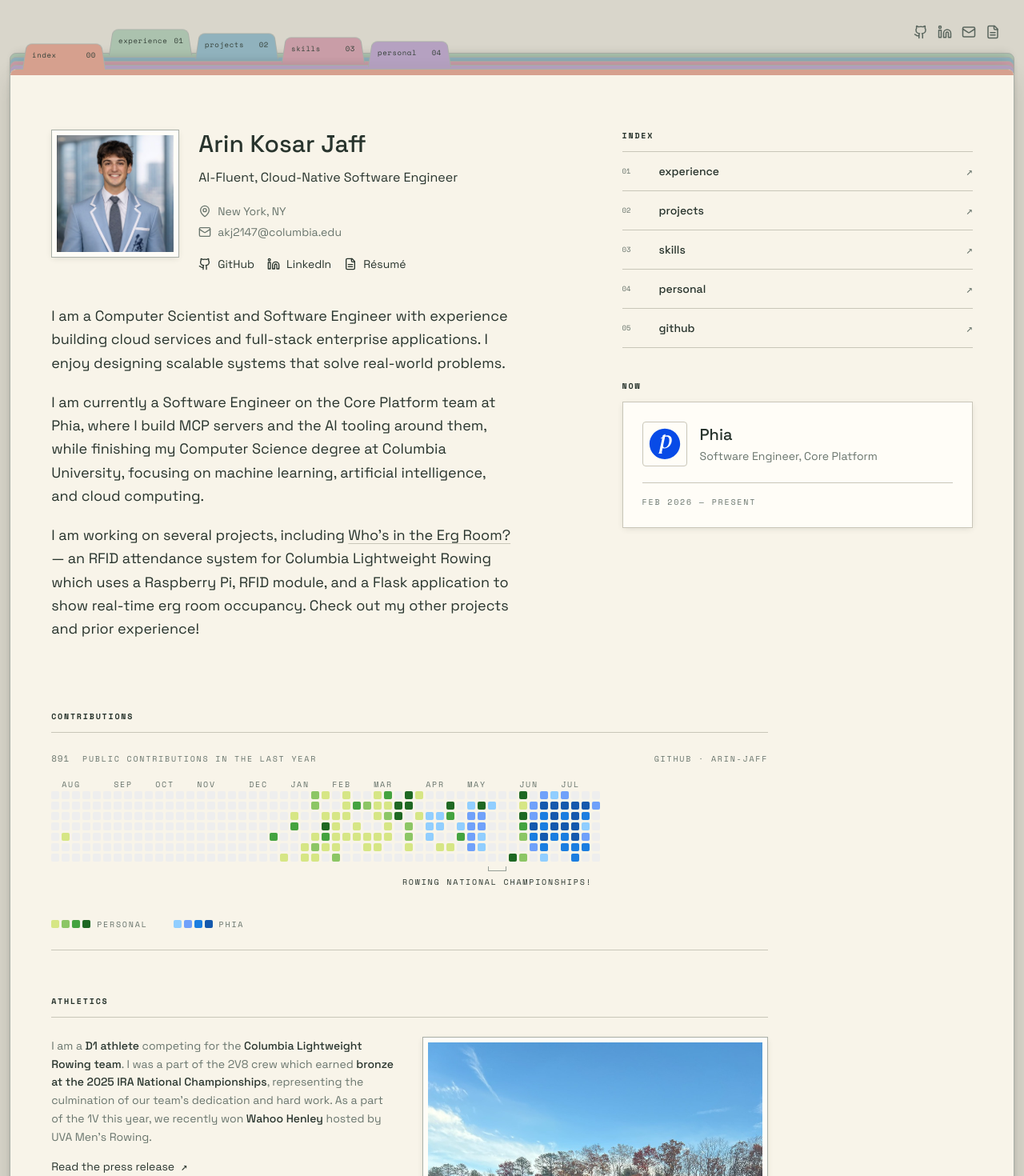
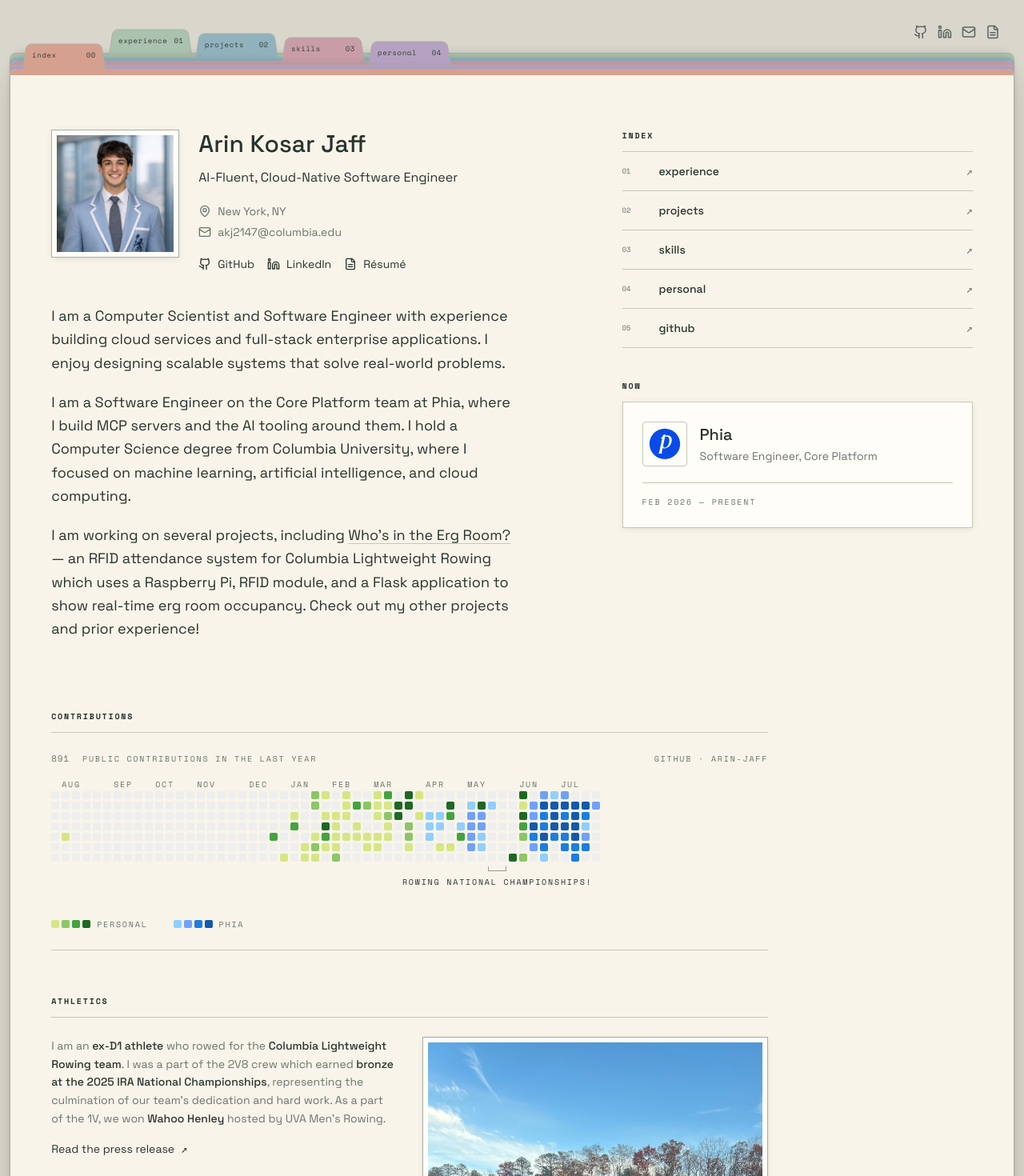
Before and after one commit to arin-jaff/arinjaff.com, a React (Vite) app: page / in a window 1280 px wide. Shown: the top 1470 px of the page at 80% size. Built offline with nearby package versions, Linux system fonts and the light colour scheme.

Commit message:
Move post-graduation copy to past tense
- "I am a D1 athlete competing for" becomes "an ex-D1 athlete who rowed for"
- Drops "this year" and "recently" from the Wahoo Henley win
- The intro no longer says the degree is in progress

```diff
--- a/src/pages/Home.jsx
+++ b/src/pages/Home.jsx
@@ -111,9 +111,9 @@
               real-world problems.
             </p>
             <p>
-              I am currently a Software Engineer on the Core Platform team at Phia, where I build MCP
-              servers and the AI tooling around them, while finishing my Computer Science degree at
-              Columbia University, focusing on machine learning, artificial intelligence, and cloud
+              I am a Software Engineer on the Core Platform team at Phia, where I build MCP servers
+              and the AI tooling around them. I hold a Computer Science degree from Columbia
+              University, where I focused on machine learning, artificial intelligence, and cloud
               computing.
             </p>
             <p>
@@ -171,16 +171,16 @@
           <div className="grid gap-8 border-y border-border py-6 md:grid-cols-2 md:items-start">
             <div>
               <p className="text-sm leading-relaxed text-muted-foreground">
-                I am a <span className="font-medium text-foreground">D1 athlete</span> competing for
-                the <span className="font-medium text-foreground">Columbia Lightweight Rowing team</span>
-                . I was a part of the 2V8 crew which earned{" "}
+                I am an <span className="font-medium text-foreground">ex-D1 athlete</span> who rowed
+                for the{" "}
+                <span className="font-medium text-foreground">Columbia Lightweight Rowing team</span>.
+                I was a part of the 2V8 crew which earned{" "}
                 <span className="font-medium text-foreground">
                   bronze at the 2025 IRA National Championships
                 </span>
                 , representing the culmination of our team's dedication and hard work. As a part of
-                the 1V this year, we recently won{" "}
-                <span className="font-medium text-foreground">Wahoo Henley</span> hosted by UVA Men's
-                Rowing.
+                the 1V, we won <span className="font-medium text-foreground">Wahoo Henley</span>{" "}
+                hosted by UVA Men's Rowing.
               </p>
               <a
                 href="https://gocolumbialions.com/news/2025/6/1/general-lightweight-2v8-crew-earns-bronze-on-final-day-of-ira-national-championships"
```
